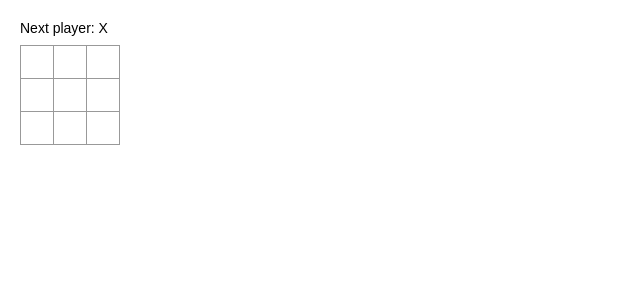
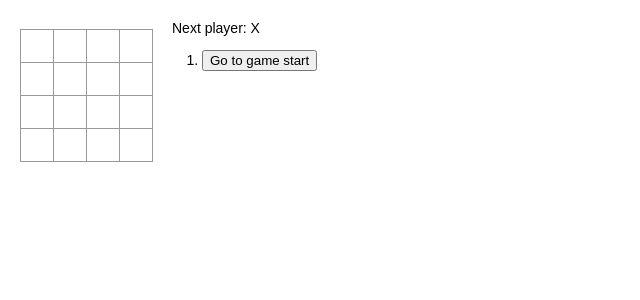
Before and after one commit to ashokkumar901/ReactApp, a React (Create React App) app: page / in a window 1280 px wide. Shown: the top 300 px of the page, without its empty margins (0-640 px from the left). Built offline with nearby package versions, Linux system fonts and the light colour scheme.

Commit message:
tictoctoe game completed

```diff
--- a/src/App.js
+++ b/src/App.js
@@ -1,26 +1,30 @@
 import React from 'react';
 import './App.css';
+
 let calculateWinner = (squares) => {
   const lines = [
-    [0, 1, 2],
-    [3, 4, 5],
-    [6, 7, 8],
-    [0, 3, 6],
-    [1, 4, 7],
-    [2, 5, 8],
-    [0, 4, 8],
-    [2, 4, 6],
+    [0, 1, 2, 3],
+    [4, 5, 6, 7],
+    [8, 9, 10, 11],
+    [12, 13, 14, 15],
+    [0, 4, 8, 12],
+    [1, 5, 9, 13],
+    [2, 6, 10, 14],
+    [3, 7, 11, 15],
+    [0, 5, 10, 15],
+    [3, 6, 9, 12]
   ];
   for (let i = 0; i < lines.length; i++) {
-    const [a, b, c] = lines[i];
-    if (squares[a] && squares[a] === squares[b] && squares[a] === squares[c]) {
+    const [a, b, c, d] = lines[i];
+    if (squares[a] && squares[a] === squares[b] && squares[a] === squares[c]
+      && squares[d]) {
       return squares[a];
     }
   }
   return null;
 }
+
 let Square = (props) => {
-
   return (
     <button className="square"
       onClick={props.onClick}>
@@ -30,36 +34,12 @@
 }
 
 class Board extends React.Component {
-  constructor(props) {
-    super(props);
-    this.state = {
-      squares: Array(9).fill(null),
-      xIsNext: true,
-    }
-  }
-  handleClick(i) {
-    const squares = this.state.squares.slice();
-    squares[i] = this.state.xIsNext ? 'X' : 'O';
-    this.setState({
-      squares: squares,
-      xIsNext: !this.state.xIsNext
-    })
-  }
   renderSquare(i) {
-    return <Square value={this.state.squares[i]}
-      onClick={() => this.handleClick(i)}
+    return <Square value={this.props.squares[i]}
+      onClick={() => this.props.onClick(i)}
     />;
   }
-
   render() {
-    const winner = calculateWinner(this.state.squares);
-    let status;
-    if(winner){
-      status = 'Winner '+ winner;
-    }
-    else{
-      status = 'Next player: ' + (this.state.xIsNext ? 'X' : 'O');
-    }
     return (
       <div>
         <div className="status">{status}</div>
@@ -67,16 +47,25 @@
           {this.renderSquare(0)}
           {this.renderSquare(1)}
           {this.renderSquare(2)}
+          {this.renderSquare(3)}
         </div>
         <div className="board-row">
-          {this.renderSquare(3)}
           {this.renderSquare(4)}
           {this.renderSquare(5)}
+          {this.renderSquare(6)}
+          {this.renderSquare(7)}
         </div>
         <div className="board-row">
-          {this.renderSquare(6)}
-          {this.renderSquare(7)}
           {this.renderSquare(8)}
+          {this.renderSquare(9)}
+          {this.renderSquare(10)}
+          {this.renderSquare(11)}
+        </div>
+        <div className="board-row">
+          {this.renderSquare(12)}
+          {this.renderSquare(13)}
+          {this.renderSquare(14)}
+          {this.renderSquare(15)}
         </div>
       </div>
     );
@@ -84,15 +73,71 @@
 }
 
 class Game extends React.Component {
+  constructor(props) {
+    super(props);
+    this.state = {
+      history: [{
+        squares: Array(9).fill(null),
+      }
+      ],
+      stepNumber:0,
+      xIsNext: true,
+    }
+  }
+  handleClick(i) {
+    const history = this.state.history.slice(0,this.state.stepNumber+1);
+    const current = history[history.length - 1];
+    const squares = current.squares.slice();
+    if (calculateWinner(squares) || squares[i]) {
+      return;
+    }
+    squares[i] = this.state.xIsNext ? 'X' : 'O';
+    this.setState({
+      history: history.concat([{
+        squares: squares,
+      }]),
+      xIsNext: !this.state.xIsNext,
+      stepNumber: history.length
+    })
+  }
+  jumpTo(step) {
+    this.setState({
+      stepNumber: step,
+      xIsNext: (step % 2) === 0
+    })
+  }
   render() {
+    const history = this.state.history;
+    const current = history[this.state.stepNumber];
+    const winner = calculateWinner(current.squares);
+    const moves = history.map((step, move) => {
+      const desc = move ? 'Go to move #' + move :
+        'Go to game start';
+      return (
+        <li key={move}>
+          <button onClick={() => this.jumpTo(move)}>
+            {desc}
+          </button>
+        </li>
+      )
+    })
+    let status;
+    if (winner) {
+      status = 'Winner: ' + winner;
+    }
+    else {
+      status = 'Next player: ' + (this.state.xIsNext ? 'X' : 'O');
+    }
     return (
       <div className="game">
         <div className="game-board">
-          <Board />
+          <Board
+            squares={current.squares}
+            onClick={i => this.handleClick(i)} />
         </div>
         <div className="game-info">
-          <div>{/* status */}</div>
-          <ol>{/* TODO */}</ol>
+          <div>{status}</div>
+          <ol>{moves}</ol>
         </div>
       </div>
     );
```
